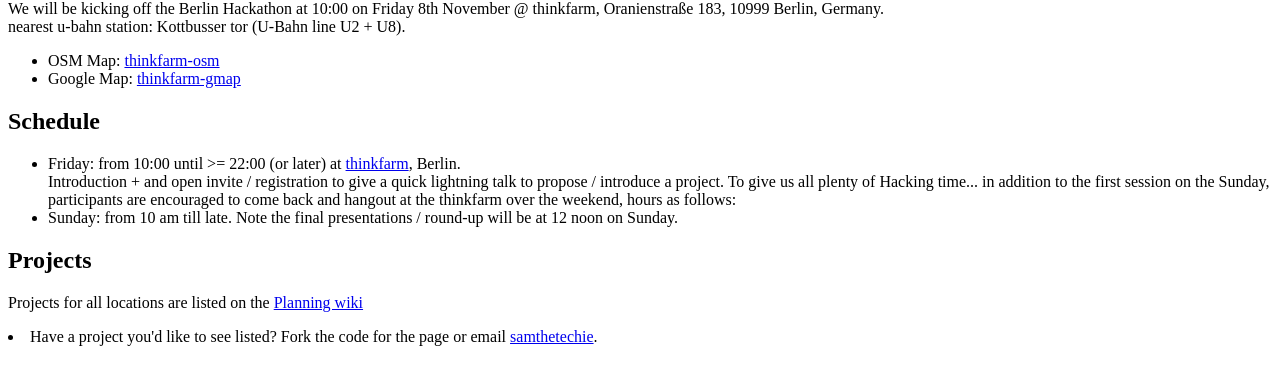
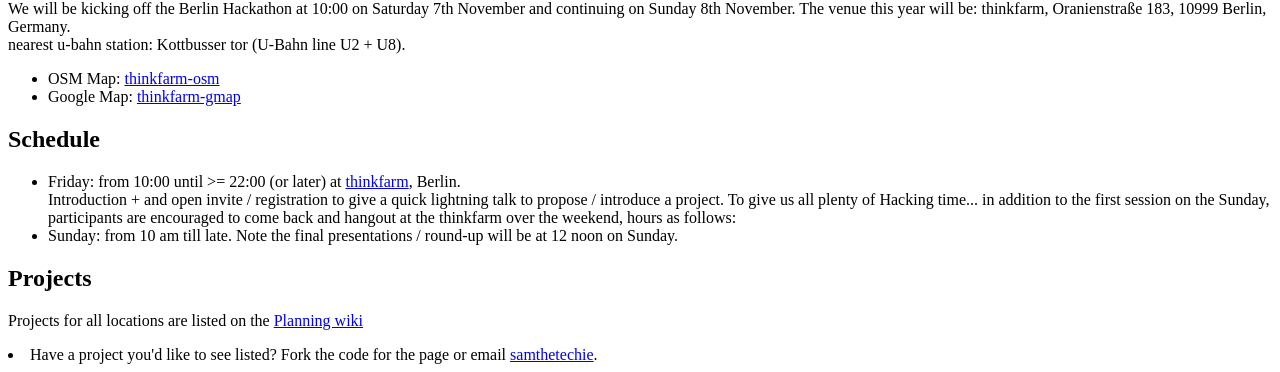
Before and after one commit to aaronswartzhackathon/berlin.aaronswartzhackathon.org, a plain HTML site: page index.html in a window 1280 px wide. Shown: the part 694-1066 px from the top of the page. Drawn offline with Linux system fonts and the light colour scheme.

Commit message:
Update index.html
updated the text for 2015 event.

```diff
--- a/index.html
+++ b/index.html
@@ -19,7 +19,8 @@ Our tag will be #aaronswber</p>
 <h1>The Berlin Event</h1>
 <br>
 <img src="thinkfarm-logo.png" width="200px">
-<p>We will be kicking off the Berlin Hackathon at 10:00 on Friday 8th November @ thinkfarm, Oranienstraße 183, 10999 Berlin, Germany.<br> nearest u-bahn station: Kottbusser tor (U-Bahn line U2 + U8).</p>
+
+<p>We will be kicking off the Berlin Hackathon at 10:00 on Saturday 7th November and continuing on Sunday 8th November. The venue this year will be: thinkfarm, Oranienstraße 183, 10999 Berlin, Germany.<br> nearest u-bahn station: Kottbusser tor (U-Bahn line U2 + U8).</p>
 <ul>
 <li>OSM Map: <a href="http://bit.ly/thinkfarm-osm">thinkfarm-osm</a></li>
 <li>Google Map: <a href="http://bit.ly/thinkfarm-gmap">thinkfarm-gmap</a></li>
```
